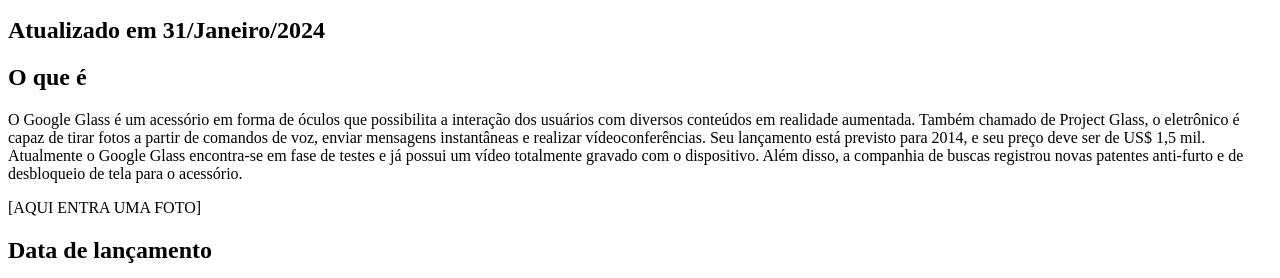
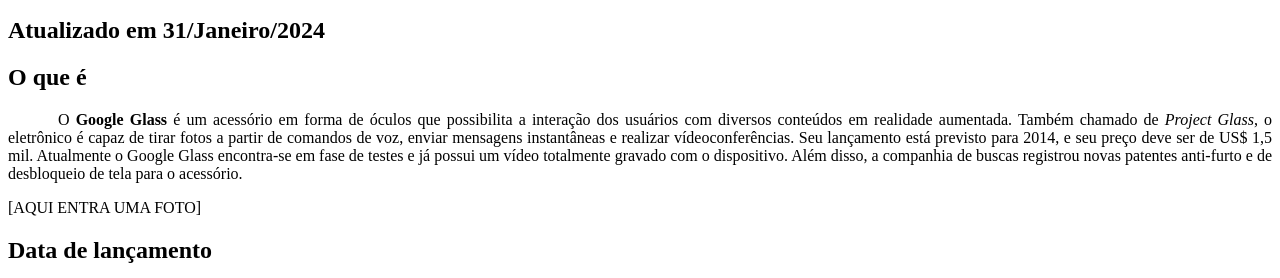
Before and after one commit to mauricio-a-santos/HTML5, a plain HTML site: page projeto-glass-html5/index.html in a window 1280 px wide. Shown: the part 522-800 px from the top of the page. Drawn offline with Linux system fonts and the light colour scheme.

Commit message:
Adicionanto CSS.

```diff
--- a/projeto-glass-html5/index.html
+++ b/projeto-glass-html5/index.html
@@ -3,6 +3,12 @@
 <head>
 	<meta charset="UTF-8"/>
 	<title>Tudo sobre o Google Glass</title>
+	<style>
+		p {
+			text-align: justify;
+			text-indent: 50px;
+		}
+	</style>
 
 </head>
 <body>
@@ -31,7 +37,7 @@
 </hgroup>
 
 <h2>O que é</h2>
-<p>O Google Glass é um acessório em forma de óculos que possibilita a interação dos usuários com diversos conteúdos em realidade aumentada. Também chamado de Project Glass, o eletrônico é capaz de tirar fotos a partir de comandos de voz, enviar mensagens instantâneas e realizar vídeoconferências. Seu lançamento está previsto para 2014, e seu preço deve ser de US$ 1,5 mil. Atualmente o Google Glass encontra-se em fase de testes e já possui um vídeo totalmente gravado com o dispositivo. Além disso, a companhia de buscas registrou novas patentes anti-furto e de desbloqueio de tela para o acessório.</p>
+<p>O <b>Google Glass</b> é um acessório em forma de óculos que possibilita a interação dos usuários com diversos conteúdos em realidade aumentada. Também chamado de <i>Project Glass</i>, o eletrônico é capaz de tirar fotos a partir de comandos de voz, enviar mensagens instantâneas e realizar vídeoconferências. Seu lançamento está previsto para 2014, e seu preço deve ser de US$ 1,5 mil. Atualmente o Google Glass encontra-se em fase de testes e já possui um vídeo totalmente gravado com o dispositivo. Além disso, a companhia de buscas registrou novas patentes anti-furto e de desbloqueio de tela para o acessório.</p>
 
 [AQUI ENTRA UMA FOTO]
 
```
